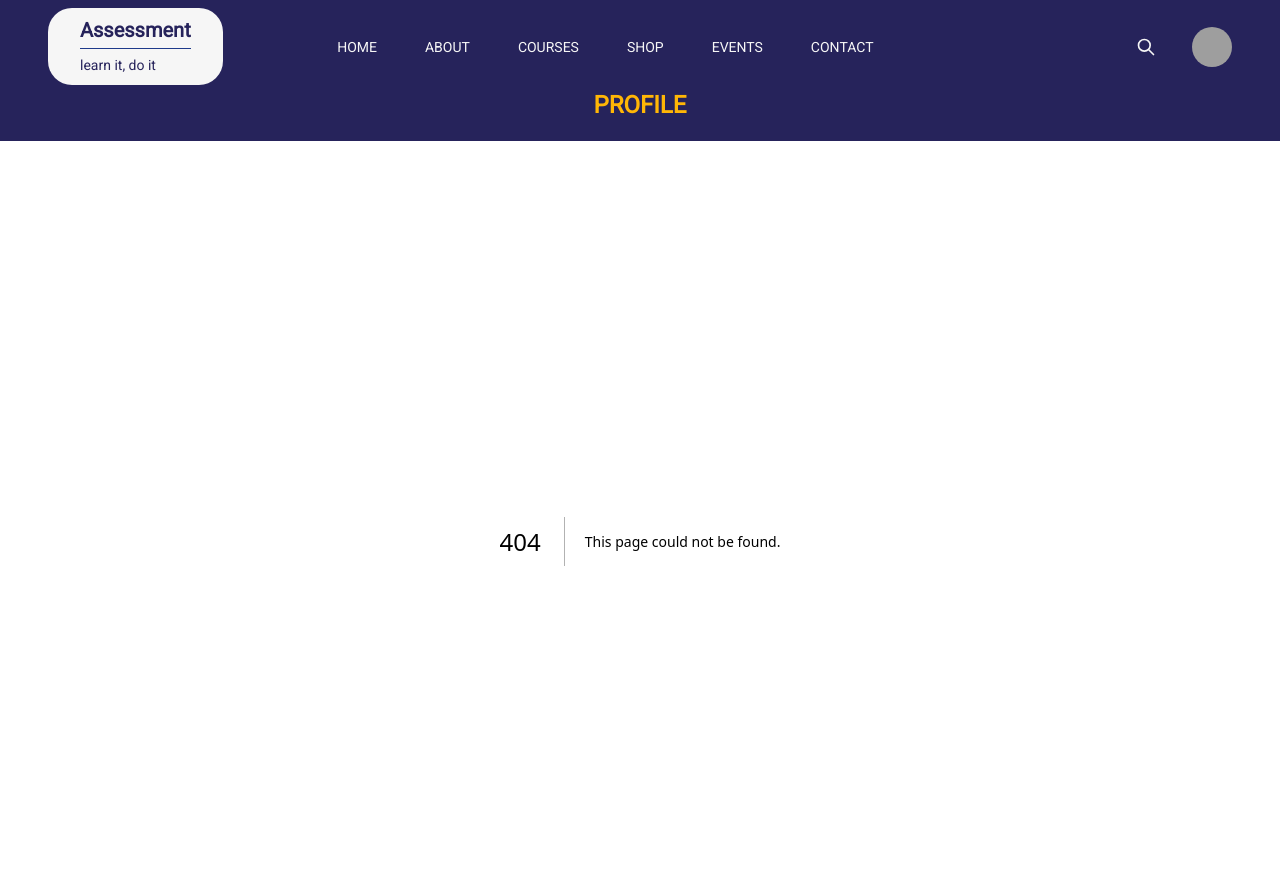
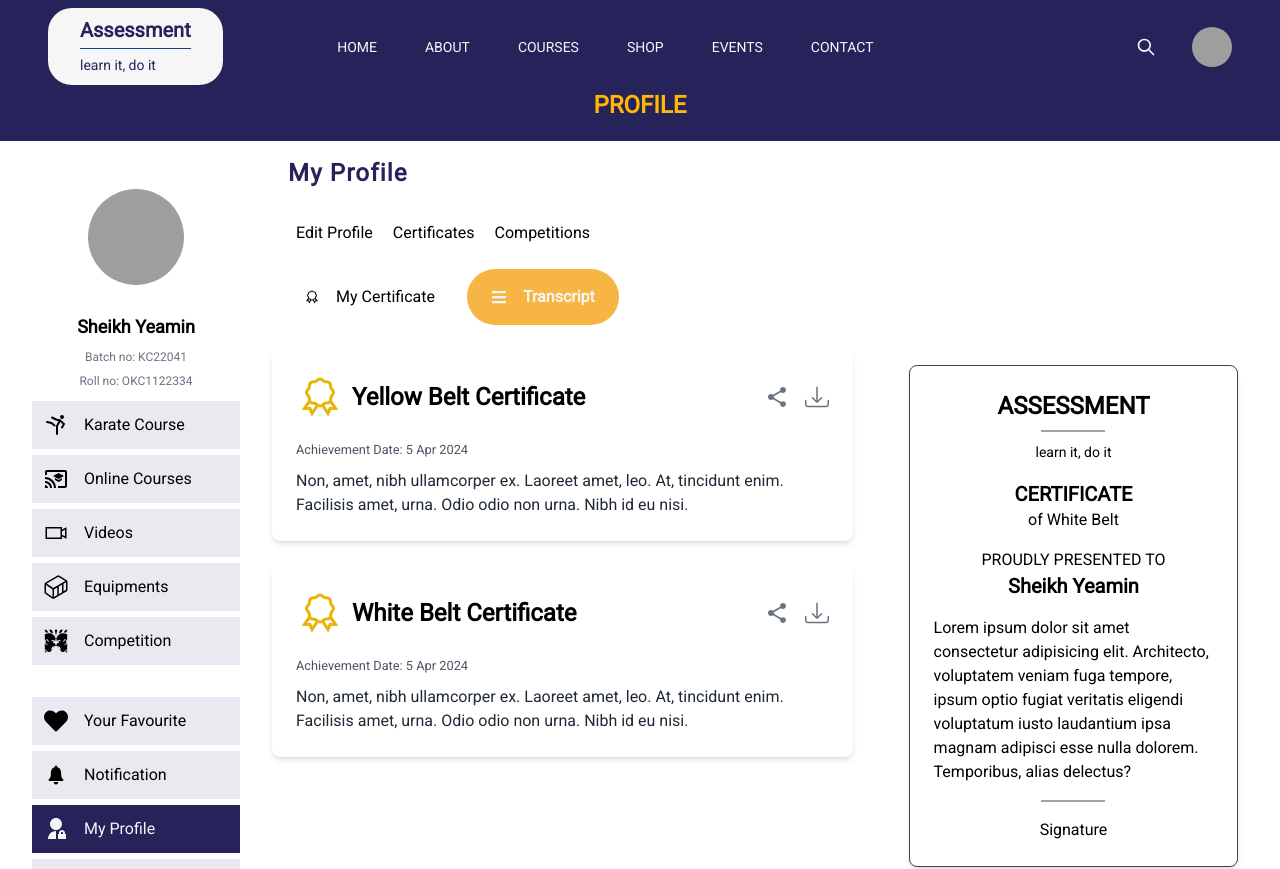
Before and after one commit to SheikhULAB/assessment-project, a Next.js app: page /certificates/transcript in a window 1280 px wide. Before the commit this address had no page. Shown: the top 869 px of the page. Built offline with nearby package versions, Linux system fonts and the light colour scheme; grey boxes are pictures that could not be loaded.

Commit message:
active link fun added

```diff
--- a/app/certificates/page.tsx
+++ b/app/certificates/page.tsx
@@ -1,3 +1,4 @@
+"use client"
 import LeftSide from "@/components/LeftSide";
 import Navbar from "@/components/Navbar";
 import React from "react";
@@ -5,8 +6,10 @@ import { LiaCertificateSolid } from "react-icons/lia";
 import { FaBars } from "react-icons/fa";
 import Certificate from "@/components/Certificate";
 import Link from "next/link";
+import { usePathname } from "next/navigation";
 
 const Certificates = () => {
+  const pathname = usePathname();
   return (
     <div className="lg:flex">
       <LeftSide />
@@ -14,14 +17,14 @@ const Certificates = () => {
       <div className="lg:w-[78%]">
         <Navbar />
         <div className="flex flex-col items-center lg:flex-row">
-          <div className="flex items-center mb-4 lg:mb-0">
+          <div className={pathname === '/certificates' ? "flex items-center gap-4 bg-[#F7B643] text-[#F6F6F6] font-bold py-4 px-6 rounded-full" : ""}>
             <LiaCertificateSolid />
             <Link href="/certificates">My Certificate</Link>
           </div>
 
-          <div className="flex items-center ml-0 lg:ml-8">
+          <div className={pathname === '/certificates/transcript' ? "flex items-center gap-4 bg-[#F7B643] text-[#F6F6F6] font-bold py-4 px-6 rounded-full" : "flex items-center gap-4 md:ml-8"}>
             <FaBars />
-            <Link href="/certificates">Transcript</Link>
+            <Link href="/certificates/transcript">Transcript</Link>
           </div>
         </div>
 
--- /dev/null
+++ b/app/certificates/transcript/page.tsx
@@ -0,0 +1,38 @@
+"use client"
+import LeftSide from "@/components/LeftSide";
+import Navbar from "@/components/Navbar";
+import React from "react";
+import { LiaCertificateSolid } from "react-icons/lia";
+import { FaBars } from "react-icons/fa";
+import Certificate from "@/components/Certificate";
+import Link from "next/link";
+import { usePathname } from "next/navigation";
+
+const Transcript = () => {
+  const pathname = usePathname();
+  return (
+    <div className="lg:flex">
+
+<LeftSide />
+
+<div className="lg:w-[78%]">
+  <Navbar />
+  <div className="flex flex-col items-center lg:flex-row">
+    <div className={pathname === '/certificates' ? "flex items-center gap-4 bg-[#F7B643] text-[#F6F6F6] font-bold py-4 px-6 rounded-full" : "flex items-center gap-4 md:mr-8 md:ml-8"}>
+      <LiaCertificateSolid />
+      <Link href="/certificates">My Certificate</Link>
+    </div>
+
+    <div className={pathname === '/certificates/transcript' ? "flex items-center gap-4 bg-[#F7B643] text-[#F6F6F6] font-bold py-4 px-6 rounded-full" : ""}>
+      <FaBars />
+      <Link href="/certificates/transcript">Transcript</Link>
+    </div>
+  </div>
+
+  <Certificate />
+      </div>
+    </div>
+  );
+};
+
+export default Transcript;
--- a/components/Certificate.tsx
+++ b/components/Certificate.tsx
@@ -7,8 +7,8 @@ const Certificate = () => {
     <div>
       <div className="lg:flex">
         <div>
-          <CertificateCard />
-          <CertificateCard />
+          <CertificateCard text = "Yellow" />
+          <CertificateCard text="White" />
         </div>
         <CertificateDesign />
       </div>
--- a/components/CertificateCard.tsx
+++ b/components/CertificateCard.tsx
@@ -2,15 +2,18 @@ import React from "react";
 import { LiaCertificateSolid } from "react-icons/lia";
 import { IoMdShare } from "react-icons/io";
 import { BsDownload } from "react-icons/bs";
+interface TextProps {
+  text: string;
+}
 
-const CertificateCard = () => {
+const CertificateCard: React.FC<TextProps>  = ({text}) => {
   return (
     <div className="bg-white shadow-md rounded-lg p-6 mt-6">
       <div className="flex flex-col lg:flex-row items-center justify-between">
         <div className="flex items-center mb-4 lg:mb-0">
           <LiaCertificateSolid className="text-yellow-500 text-4xl lg:text-5xl mr-2" />
           <span className="text-xl lg:text-2xl font-semibold">
-            Yellow Belt Certificate
+            {text} Belt Certificate
           </span>
         </div>
         <div className="flex items-center">
--- a/components/FormInput.tsx
+++ b/components/FormInput.tsx
@@ -5,7 +5,7 @@ import { Button } from "@/components/ui/button";
 
 const FormInput = () => {
   return (
-    <form className="form flex flex-col gap-6">
+    <form className="form flex flex-col gap-6 md:ml-10">
       <div className="form-group flex flex-col gap-2 md:flex-row md:flex-wrap justify-between md:gap-4 lg:gap-6">
         <div className="form-item w-full md:w-1/2 lg:w-1/3">
           <Label htmlFor="name">Name:</Label>
@@ -60,7 +60,7 @@ const FormInput = () => {
         <span className="info-text text-center">
           If you change your Profile, then press Save Changes.
         </span>
-        <Button className="mt-2 md:mt-4 lg:mt-6">Save Changes</Button>
+        <Button className="md:ml-60">Save Changes</Button>
       </div>
     </form>
   );
--- a/components/Navbar.tsx
+++ b/components/Navbar.tsx
@@ -1,7 +1,11 @@
+"use client"
 import Link from "next/link";
 import React from "react";
+import { usePathname } from "next/navigation";
 
 const Navbar = () => {
+  const pathname = usePathname();
+
   return (
     <div>
       <div>
@@ -9,8 +13,8 @@ const Navbar = () => {
           My Profile
         </h2>
         <div className="flex items-center gap-5 m-2 p-4">
-          <Link href="/">Edit Profile</Link>
-          <Link href="/certificates">Certificates</Link>
+          <Link href="/" className={pathname === '/' ? "border-b-2 border-[#F7B643] text-[#26235B] font-bold" : ""}>Edit Profile</Link>
+          <Link href="/certificates" className={pathname === '/certificates' ? "border-b-2 border-[#F7B643] text-[#26235B] font-bold" : ""} >Certificates</Link>
           <Link href="/">Competitions</Link>
         </div>
       </div>
```
